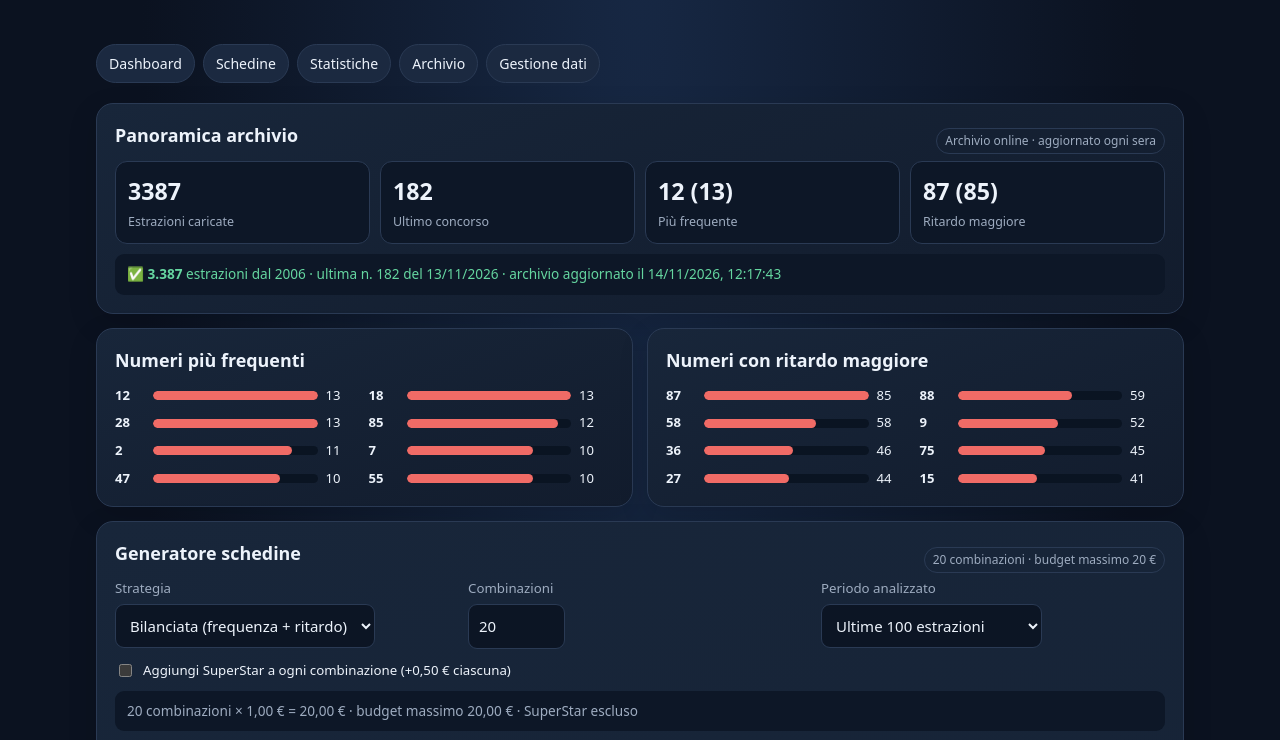
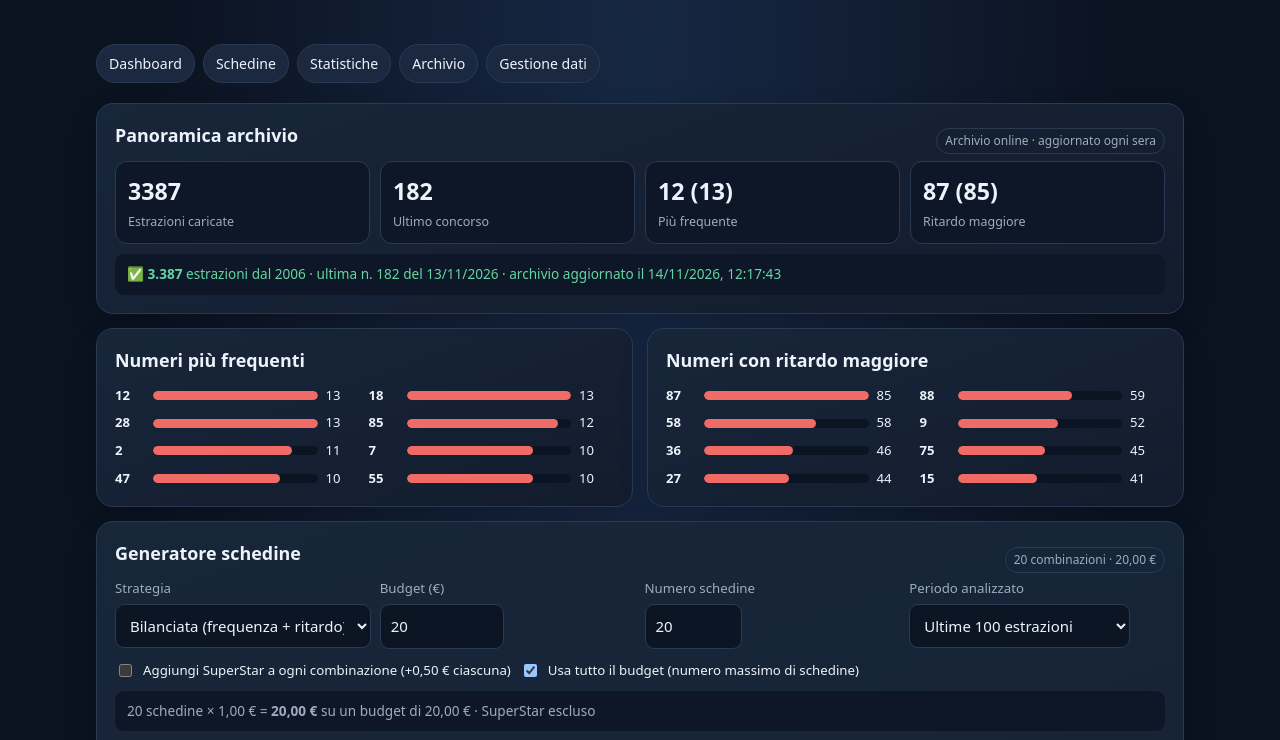
Before and after one commit to maxiamadv-jpg/superenalotto-archivio, a plain HTML site: page index.html in a window 1280 px wide. Shown: the part 187-927 px from the top of the page. Drawn offline with Linux system fonts and the light colour scheme.

Commit message:
Budget libero, numero schedine e opzione SuperStar
Co-Authored-By: Claude Opus 5.5 <noreply@anthropic.com>
Claude-Session: https://claude.ai/code/session_013XSXsrxx3CXRo9GBgcCaHh

```diff
--- a/index.html
+++ b/index.html
@@ -44,12 +44,12 @@ footer{color:var(--mut);font-size:.8rem;text-align:center;padding:25px 0}
 <div class="card half"><h2>Numeri con ritardo maggiore</h2><div id="topDelay" class="barlist"></div></div>
 </section>
 <section id="generator" class="grid" style="margin-top:14px">
-<div class="card"><div class="row between"><h2>Generatore schedine</h2><span class="pill">20 combinazioni · budget massimo 20 €</span></div>
+<div class="card"><div class="row between"><h2>Generatore schedine</h2><span class="pill" id="budgetPill">20 combinazioni · budget 20 €</span></div>
 <div class="row">
 <div class="field"><label for="strategy">Strategia</label><select id="strategy"><option value="mix">Bilanciata (frequenza + ritardo)</option><option value="hot">Numeri più frequenti</option><option value="cold">Ritardatari</option><option value="random">Casuale uniforme</option></select></div>
-<div class="field"><label for="count">Combinazioni</label><input id="count" type="number" min="1" max="20" value="20"></div>
+<div class="field"><label for="budget">Budget (€)</label><input id="budget" type="number" min="1" max="500" step="0.5" value="20" inputmode="decimal"></div><div class="field"><label for="count">Numero schedine</label><input id="count" type="number" min="1" max="20" value="20" inputmode="numeric"></div>
 <div class="field"><label for="window">Periodo analizzato</label><select id="window"><option value="100">Ultime 100 estrazioni</option><option value="50">Ultime 50 estrazioni</option><option value="300">Ultime 300 estrazioni</option><option value="1000">Ultime 1000 estrazioni</option><option value="all">Tutto lo storico (dal 2006)</option></select></div>
-</div><div class="row" style="margin-top:12px;align-items:center"><label style="display:flex;gap:8px;align-items:center;color:var(--txt);margin:0"><input id="withStar" type="checkbox" style="width:auto"> Aggiungi SuperStar a ogni combinazione (+0,50 € ciascuna)</label></div><div class="status" id="budgetInfo">20 combinazioni × 1,00 € = 20,00 € · SuperStar escluso</div><div class="row" style="margin-top:12px"><button id="generate">🧠 Ottimizza 20 combinazioni</button><button class="secondary" id="copyTickets">Copia schedine</button><button class="secondary" id="printTickets">Stampa</button></div>
+</div><div class="row" style="margin-top:12px;align-items:center"><label style="display:flex;gap:8px;align-items:center;color:var(--txt);margin:0"><input id="withStar" type="checkbox" style="width:auto"> Aggiungi SuperStar a ogni combinazione (+0,50 € ciascuna)</label><label style="display:flex;gap:8px;align-items:center;color:var(--txt);margin:0"><input id="useAll" type="checkbox" style="width:auto" checked> Usa tutto il budget (numero massimo di schedine)</label></div><div class="status" id="budgetInfo">20 combinazioni × 1,00 € = 20,00 € · SuperStar escluso</div><div class="row" style="margin-top:12px"><button id="generate">🧠 Ottimizza combinazioni</button><button class="secondary" id="copyTickets">Copia schedine</button><button class="secondary" id="printTickets">Stampa</button></div>
 <div id="tickets" aria-live="polite"><p class="muted">Genera le schedine per visualizzarle qui.</p></div>
 </div>
 <div class="card"><h2>Simulatore teorico</h2><p class="hint">Simula quante combinazioni casuali vengono create e quante volte si raggiunge un certo numero di corrispondenze con una combinazione obiettivo inserita da te.</p>
@@ -67,7 +67,7 @@ footer{color:var(--mut);font-size:.8rem;text-align:center;padding:25px 0}
 <textarea id="importText" placeholder="3 17 25 44 61 88 12 54&#10;..."></textarea><div class="row" style="margin-top:8px"><button id="importBtn">Importa e unisci</button><button class="secondary" id="replaceBtn">Sostituisci archivio</button></div><p class="hint">Per evitare importazioni errate, le righe non riconosciute vengono ignorate e il riepilogo mostra quante sono state caricate.</p></div>
 <div class="card half"><h2>Esporta e manutenzione</h2><div class="row"><button id="exportCsv">Esporta CSV</button><button class="secondary" id="exportJson">Backup JSON</button><label class="filebtn secondary" for="jsonFile">Ripristina JSON</label><input class="hidden" id="jsonFile" type="file" accept=".json,application/json"></div><hr style="border:0;border-top:1px solid var(--line);margin:17px 0"><button class="secondary" id="downloadHtml">Scarica copia HTML</button><button class="danger" id="reset">Ripristina archivio iniziale</button><p class="hint">I dati importati vengono salvati localmente nel browser del dispositivo. Il backup JSON permette di trasferirli su un altro dispositivo.</p></div>
 </section>
-<div class="card" style="margin-top:14px"><h2>Nota importante sulle probabilità</h2><div class="warn">Le estrazioni sono indipendenti. Frequenze e ritardi descrivono soltanto il passato e non permettono di prevedere i numeri futuri né aumentano la probabilità di vincita. Ogni combinazione di 6 numeri su 90 ha probabilità 1 su 622.614.630 di centrare il 6. Il generatore ottimizza la diversificazione del gruppo di combinazioni e riduce le sovrapposizioni tra schedine: non individua numeri più probabili e non prevede l'estrazione. Gioca responsabilmente.</div><p class="hint">Prezzi usati nel calcolo: 1,00 € per combinazione semplice e +0,50 € per SuperStar su ciascuna combinazione, secondo le informazioni ufficiali del gioco. Con 20 €: 20 combinazioni senza SuperStar oppure fino a 13 combinazioni con SuperStar (19,50 €).</p></div>
+<div class="card" style="margin-top:14px"><h2>Nota importante sulle probabilità</h2><div class="warn">Le estrazioni sono indipendenti. Frequenze e ritardi descrivono soltanto il passato e non permettono di prevedere i numeri futuri né aumentano la probabilità di vincita. Ogni combinazione di 6 numeri su 90 ha probabilità 1 su 622.614.630 di centrare il 6. Il generatore ottimizza la diversificazione del gruppo di combinazioni e riduce le sovrapposizioni tra schedine: non individua numeri più probabili e non prevede l'estrazione. Gioca responsabilmente.</div><p class="hint">Prezzi usati nel calcolo: 1,00 € per combinazione semplice e +0,50 € per SuperStar su ciascuna combinazione, secondo le informazioni ufficiali del gioco. Esempio con 20 €: 20 combinazioni senza SuperStar oppure 13 con SuperStar (19,50 €).</p></div>
 <footer>SuperEnalotto AI PRO 2.0 · Elaborazione locale nel browser · Nessuna garanzia di vincita</footer>
 </main>
 <script>
@@ -146,13 +146,18 @@ $('archiveCount').textContent=`Mostrate ${Math.min(100,draws.length)} di ${draws
 $('sourceTag').textContent=online?'Archivio online · aggiornato ogni sera':'Archivio integrato';
 }
 function weightedPick(weights,k){let w=weights.slice(),out=[];while(out.length<k){let total=w.reduce((a,b)=>a+b,0),r=Math.random()*total,idx=1;for(;idx<=90;idx++){r-=w[idx];if(r<=0)break}if(idx>90)idx=90;out.push(idx);w[idx]=0}return out.sort((a,b)=>a-b)}
+const eur=v=>v.toFixed(2).replace('.',',')+' €';
 function updateBudget(){
-let star=$('withStar').checked;
-let max=star?13:20;
-let count=Math.max(1,Math.min(max,Number($('count').value)||20));
-$('count').max=String(max);$('count').value=String(count);
-let cost=count*(star?1.5:1);
-$('budgetInfo').textContent=`${count} combinazioni × ${(star?1.5:1).toFixed(2).replace('.',',')} € = ${cost.toFixed(2).replace('.',',')} € · budget massimo 20,00 €${star?' · SuperStar incluso':' · SuperStar escluso'}`;
+let star=$('withStar').checked,price=star?1.5:1;
+let budget=Math.max(1,Math.min(500,Number(String($('budget').value).replace(',','.'))||20));
+let max=Math.max(1,Math.min(200,Math.floor(budget/price+1e-9)));
+$('count').max=String(max);
+if($('useAll').checked)$('count').value=String(max);
+let count=Math.max(1,Math.min(max,Math.floor(Number($('count').value))||max));
+$('count').value=String(count);
+let cost=count*price,resto=budget-cost;
+$('budgetInfo').innerHTML=`${count} schedine × ${eur(price)} = <b>${eur(cost)}</b> su un budget di ${eur(budget)}${resto>=0.5?` · avanzano ${eur(resto)}`:''}${star?' · SuperStar incluso':' · SuperStar escluso'}`;
+$('budgetPill').textContent=`${count} combinazioni · ${eur(cost)}`;
 return {count,star,cost};
 }
 function makeTickets(){
@@ -196,7 +201,7 @@ $('tickets').insertAdjacentHTML('beforeend',`<div class="status">Ottimizzazione
 function renderTickets(){$('tickets').innerHTML=generated.map((t,i)=>`<div class="ticket"><div class="row between"><h3>Combinazione ${String(i+1).padStart(2,'0')}</h3><small>${$('strategy').selectedOptions[0].text}</small></div><div class="balls">${t.nums.map(n=>`<span class="ball">${n}</span>`).join('')}${t.ss!==null?`<span class="muted" style="margin-left:8px">SuperStar</span><span class="ball ss">${t.ss}</span>`:''}</div></div>`).join('')}
 function parseImport(text){let out=[],bad=0;for(let line of text.split(/\r?\n/)){let a=(line.match(/\d+/g)||[]).map(Number);if(a.length===8){out.push({c:null,n:a.slice(0,6),j:a[6],ss:a[7],date:''})}else if(a.length>=9){out.push({c:a[0],n:a.slice(1,7),j:a[7],ss:a[8],date:''})}else{if(line.trim())bad++;continue}let d=out[out.length-1];if(!validDraw(d)){out.pop();bad++}}return {out,bad}}
 function download(name,content,type){let blob=new Blob([content],{type}),a=document.createElement('a'),url=URL.createObjectURL(blob);a.href=url;a.download=name;a.click();setTimeout(()=>URL.revokeObjectURL(url),1000)}
-$('generate').onclick=makeTickets;$('withStar').onchange=()=>{updateBudget();};$('count').onchange=()=>{updateBudget();};
+$('generate').onclick=makeTickets;$('withStar').onchange=()=>{updateBudget();};$('count').oninput=()=>{$('useAll').checked=false;updateBudget()};$('budget').oninput=updateBudget;$('useAll').onchange=updateBudget;
 $('window').onchange=()=>{render();makeTickets()};$('strategy').onchange=makeTickets;
 $('copyTickets').onclick=async()=>{if(!generated.length)return alert('Genera prima le schedine.');let t=generated.map((x,i)=>`Combinazione ${i+1}: ${x.nums.join(' ')}${x.ss!==null?' | SuperStar '+x.ss:''}`).join('\n');try{await navigator.clipboard.writeText(t);alert('Schedine copiate.')}catch(e){prompt('Copia le schedine:',t)}};
 $('printTickets').onclick=()=>{if(!generated.length)return alert('Genera prima le schedine.');let w=open('','_blank');w.document.write('<pre>'+generated.map((x,i)=>`Combinazione ${i+1}: ${x.nums.join(' - ')}${x.ss!==null?' | SuperStar '+x.ss:''}`).join('\n\n')+'</pre>');w.print()};
```
